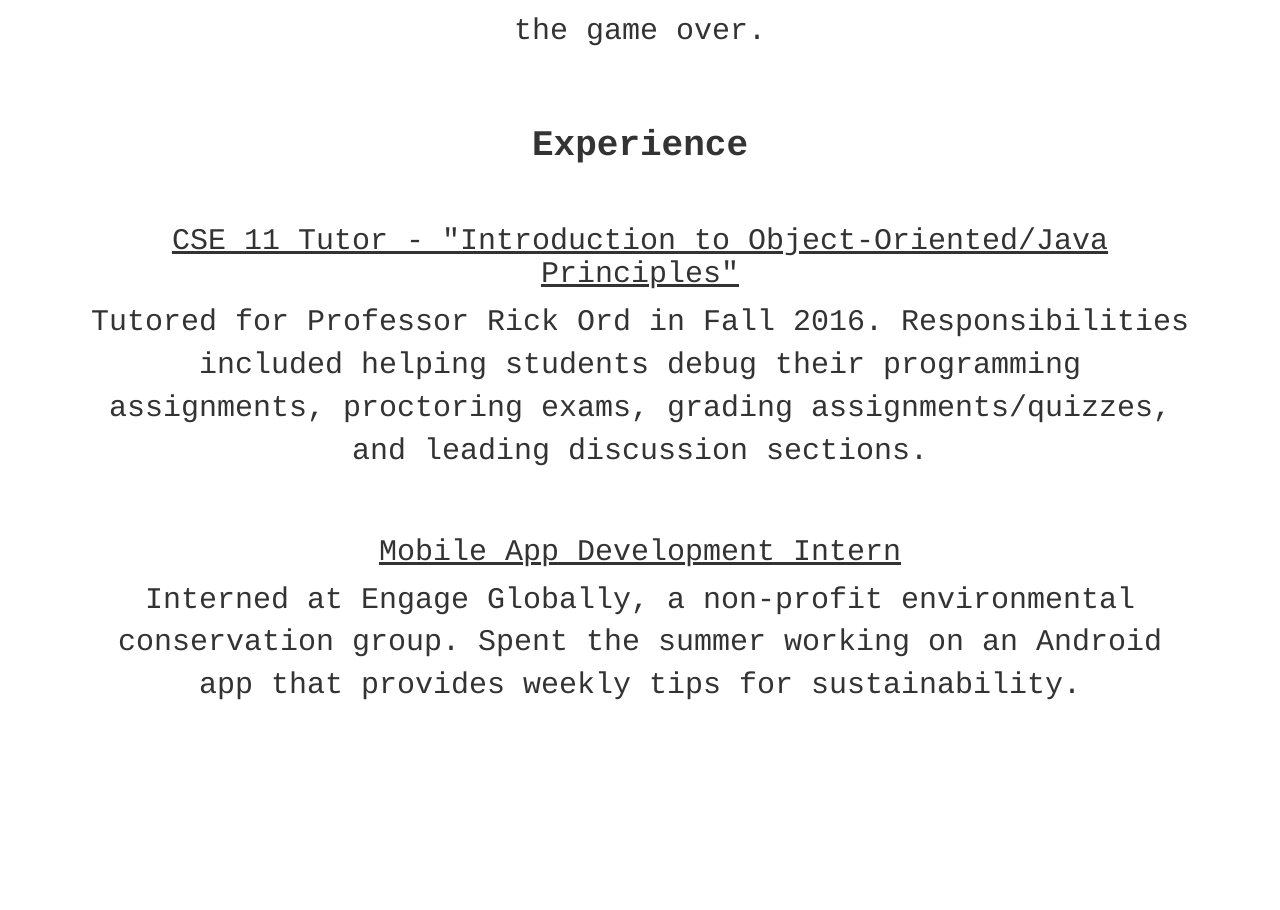
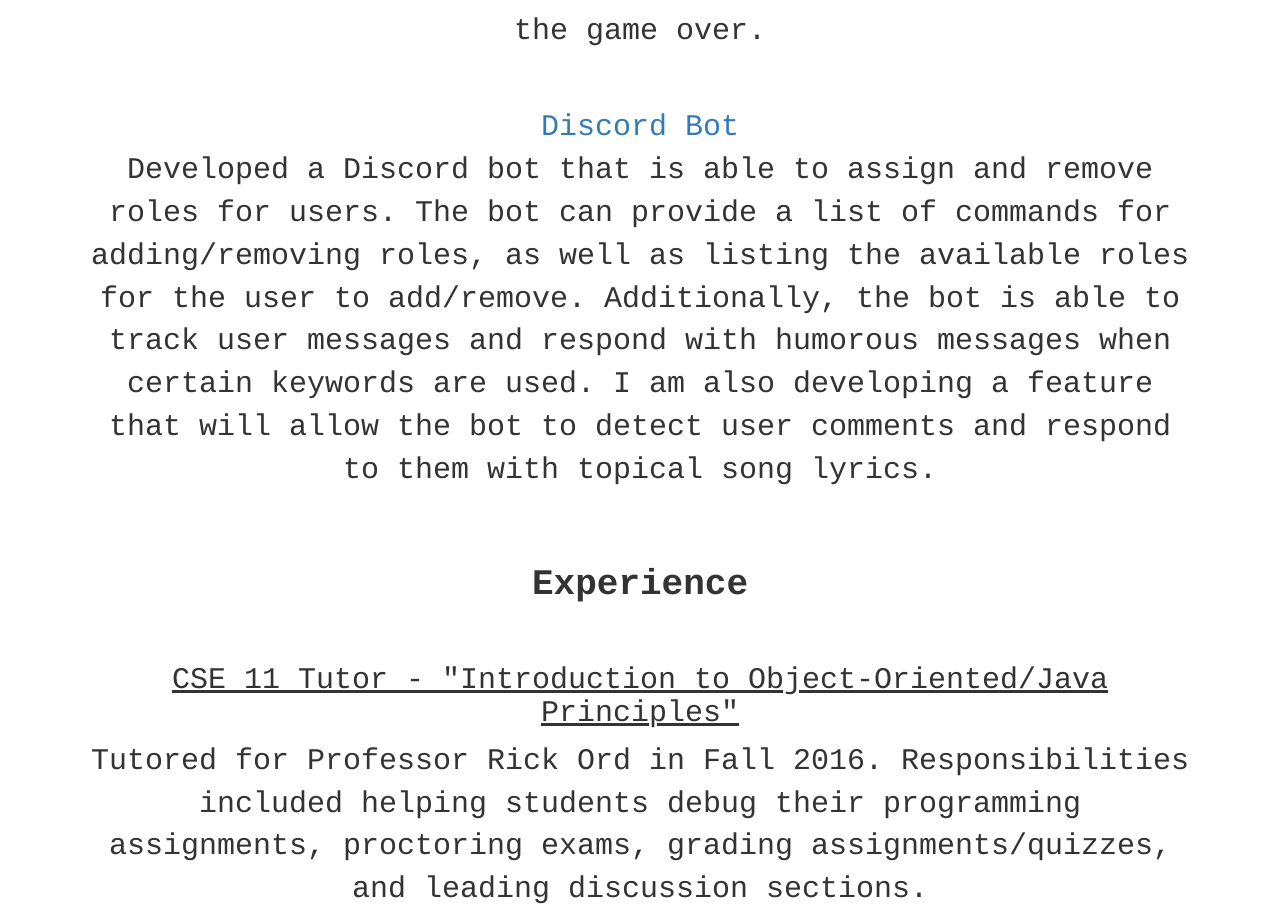
Before and after one commit to aaronapte/aaronapte.github.io, a plain HTML site: page index.html in a window 1280 px wide. Shown: the part 3111-4021 px from the top of the page. Before the commit the page ends 3871 px from the top, so only its background shows below. Drawn offline with nearby package versions, Linux system fonts and the light colour scheme.

Commit message:
Updated with new project details

```diff
--- a/index.html
+++ b/index.html
@@ -107,6 +107,12 @@
          to place its marks randomly, finding an empty spot through recursion. When either the player or computer wins,
          or if there is a draw, a notification pops up to declare who won or if it was a tie. There is also a reset
          button to start the game over.<br><br></p>
+      <a href="https://github.com/aaronapte/meme_bot" style="font-size: 30px"> Discord Bot</a>
+      <p style="font-size: 30px">Developed a Discord bot that is able to assign and remove roles for users. The bot can
+        provide a list of commands for adding/removing roles, as well as listing the available roles for the user to add/remove.
+        Additionally, the bot is able to track user messages and respond with humorous messages when certain keywords are used.
+        I am also developing a feature that will allow the bot to detect user comments and respond to them with topical song
+        lyrics.<br><br></p>
     </div>
   </div>
   <div class="container" id="experience">
```
